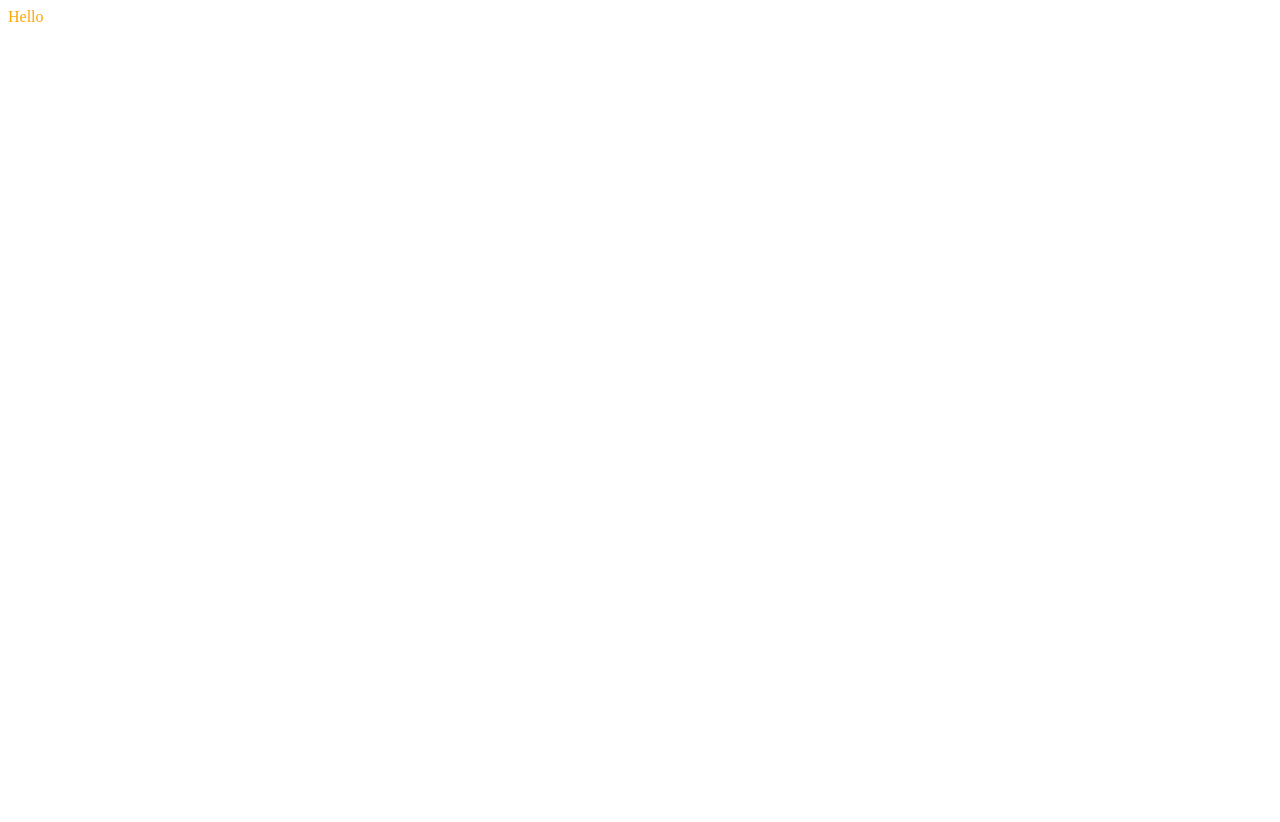
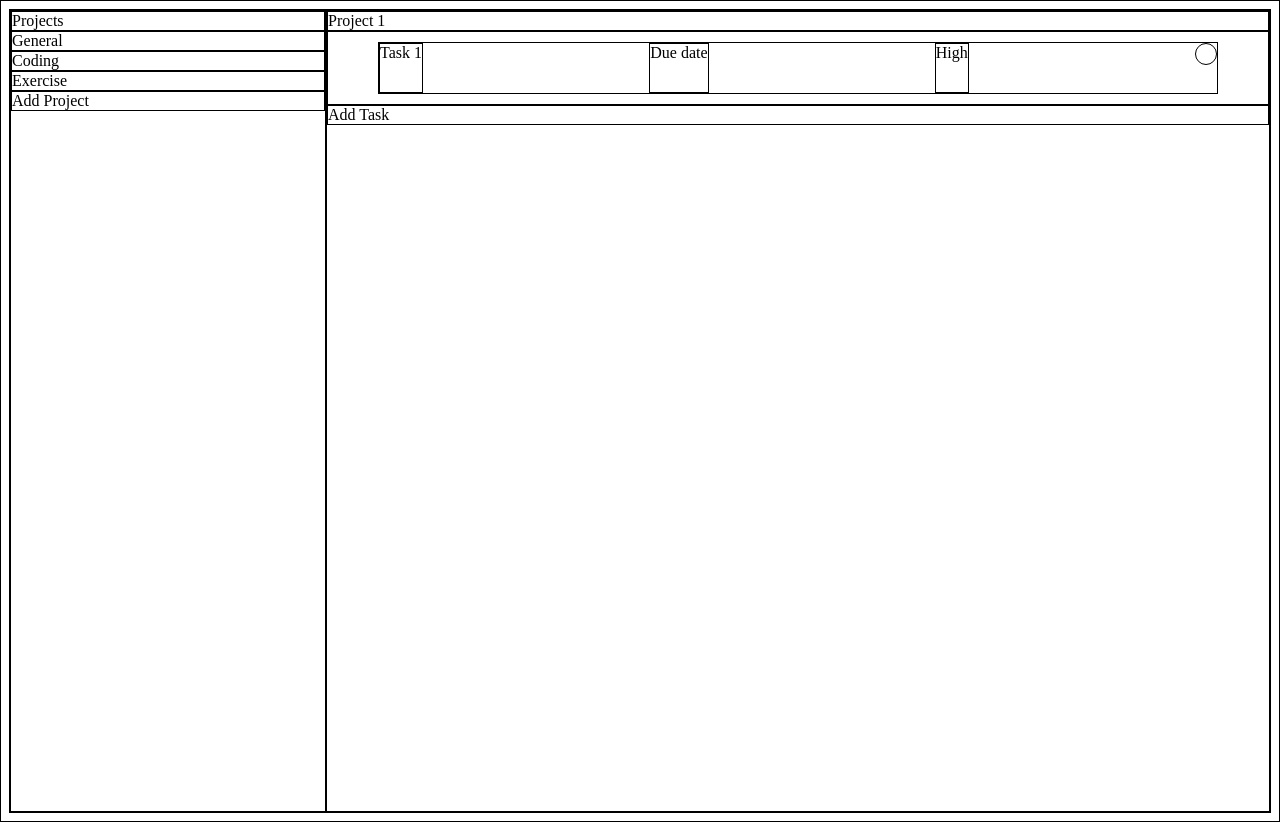
Before and after one commit to tomahawk-jupiter/To-Do-List, a website built with webpack: page dist/index.html in a window 1280 px wide. Before the commit the page ends 800 px from the top, so only its background shows below. Built offline with Linux system fonts and the light colour scheme.

Commit message:
UI layout first attempt

```diff
--- a/src/style.css
+++ b/src/style.css
@@ -1,3 +1,35 @@
-.test-div {
-  color: orange;
+:root {
+  /* put css variables here */
 }
+
+* {
+  border: solid 1px;
+}
+
+body {
+  display: flex;
+}
+
+.project-panel {
+  width: 25vw;
+  height: 100vh;
+}
+
+.todo-container {
+  width: 75vw;
+  height: 100vh;
+}
+
+.item-card {
+  height: 50px;
+  display: flex;
+  justify-content: space-between;
+  margin: 10px 50px;
+}
+
+.item-check {
+  width: 20px;
+  height: 20px;
+  border: solid 1px;
+  border-radius: 50px;
+}
```
Also changed, not shown: README.md, dist/index.html, dist/main.js, tick-svgrepo-com.svg (added).
